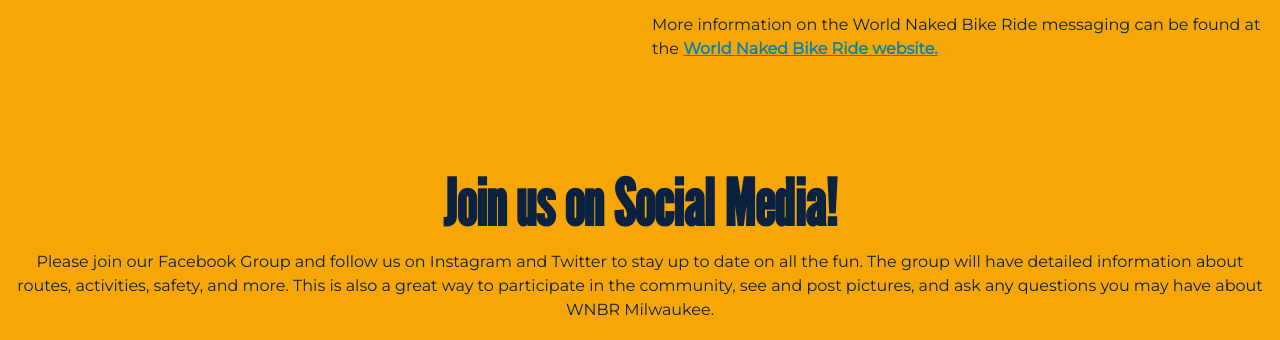
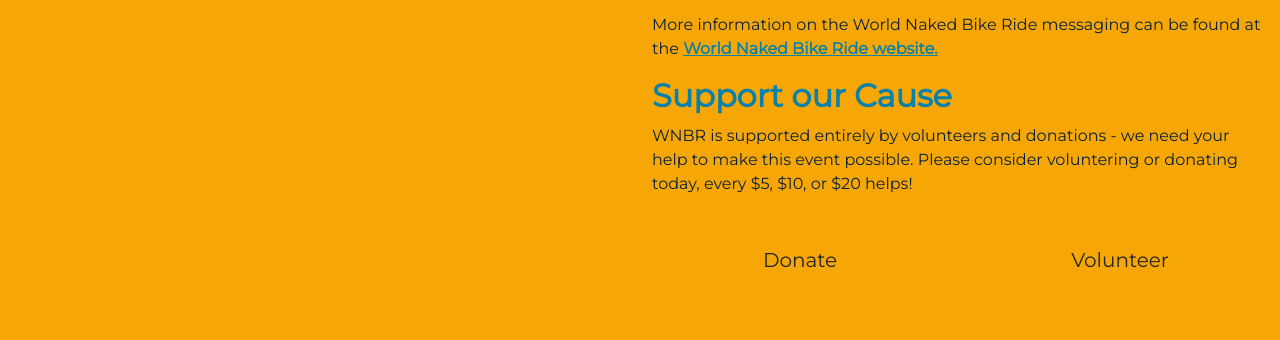
Before and after one commit to saralutes/WNBRMilwaukee, a plain HTML site: page index.html in a window 1280 px wide. Shown: the part 1142-1482 px from the top of the page. Drawn offline with nearby package versions, Linux system fonts and the light colour scheme.

Commit message:
Add files via upload

```diff
--- a/index.html
+++ b/index.html
@@ -70,6 +70,19 @@
                     <li><h5 class="">Cycling Advocacy</h5>Bicycles create public space, enhance street life and build a sense of community. Cycling promotes local cycling businesses and local cycling organizations. We face automobile traffic with our naked bodies as the best way of defending our dignity and exposing the vulnerability faced by cyclists and pedestrians on our streets as well as the negative consequences we all face due to dependence on oil, and other forms of non-renewable energy.</li>
                 </ul>
                 <p> More information on the World Naked Bike Ride messaging can be found at the <a class="text-link" href="http://wiki.worldnakedbikeride.org/index.php?title=About" target="_blank">World Naked Bike Ride website.</a></p>
+                <h4 class="list">Support our Cause</h4>
+                <p>WNBR is supported entirely by volunteers and donations - we need your help to make this event possible. Please consider voluntering or donating today, every $5, $10, or $20 helps!</p>
+                <br>
+                <div class="row cntr">
+                    <div class="col-6">
+                        <a href="https://account.venmo.com/u/johnndst" target="_blank">
+                            <button type="button" class="btn btn-lg">Donate</button>
+                        </a>
+                    </div>
+                    <div class="col-6">
+                        <a class="btn btn-lg" href="mailto:saralutes@gmail.com?subject=WNBR Volunteer&body=Hi! I would like to be a WBNR Volunter.">Volunteer</a>
+                    </div>
+                </div>
             </div>
         </div>
     </div>
@@ -176,9 +189,9 @@
     <div class="container-fluid cntr" id="photo-gallery">
        <h2 class="heading">Photo Gallery</h2>
        <br>
-       <h4>Our photo gallery contains pictures from previous WNBR events which means you will see nudity in the gallery</h4>
+       <h4>Our photo gallery contains pictures from previous WNBR events which means you will see non-sexual nudity in the gallery</h4>
        <br>
-       <a class="text-link" href="photo-gallery.html"><h4>Click here to enter the photo gallery and enjoy!</h4></a>
+       <a class="text-link" href="photo-gallery.html"><h4>Click here to enter the nude photo gallery and enjoy!</h4></a>
     </div>
     <div class="container-fluid cntr footer">
         <div>
```
